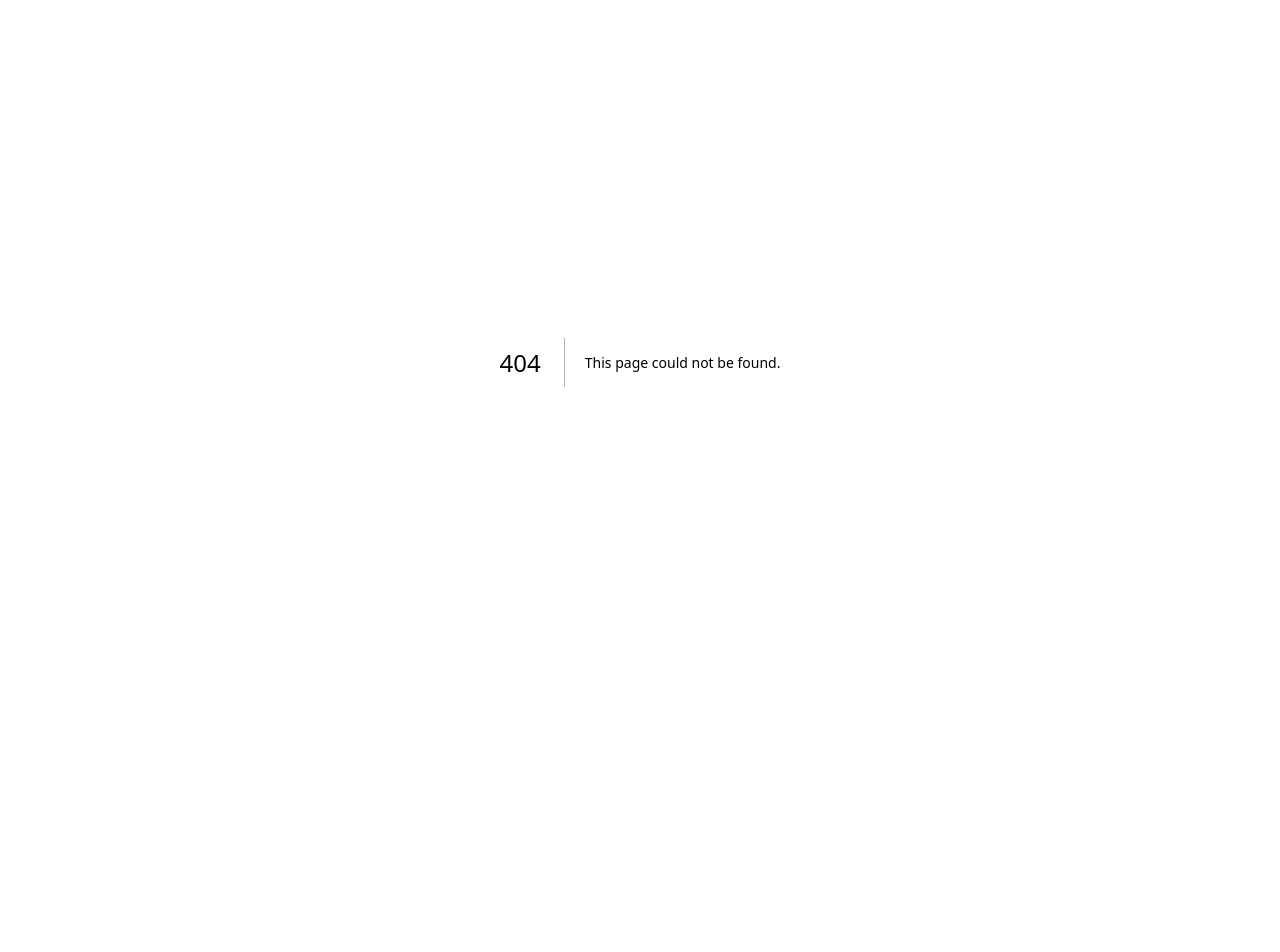
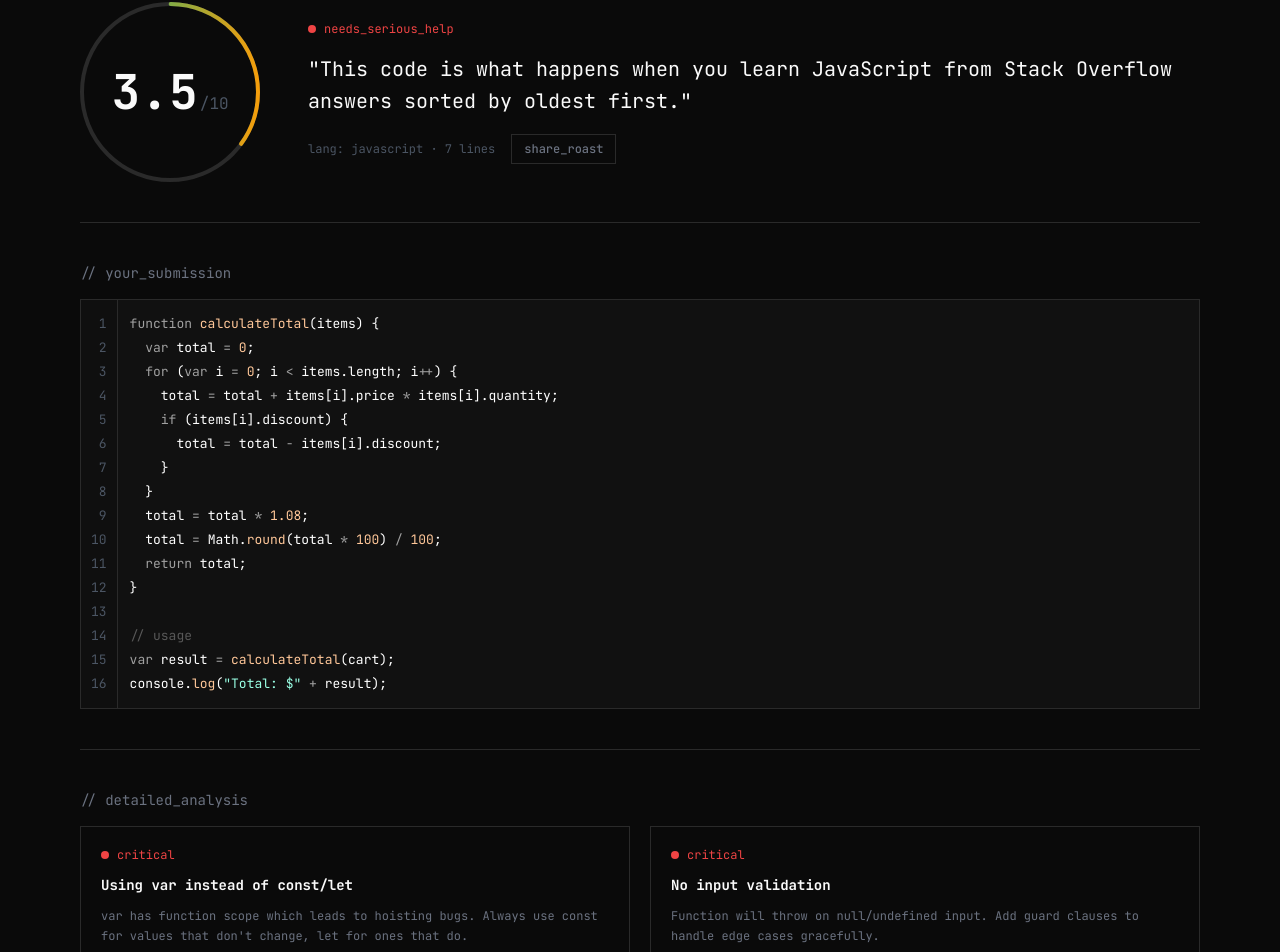
Before and after one commit to leofwingert/devroast, a Next.js app: page /roast/1 in a window 1280 px wide. Before the commit this address had no page. Shown: the part 94-1046 px from the top of the page. Before the commit the page ends 856 px from the top, so only its background shows below. Built offline with nearby package versions, Linux system fonts and the light colour scheme.

Commit message:
feat: add roast result page with score hero, analysis grid, and diff view

```diff
--- /dev/null
+++ b/src/app/roast/[id]/page.tsx
@@ -0,0 +1,304 @@
+import type { Metadata } from "next";
+import { Badge } from "@/components/ui/badge";
+import { Button } from "@/components/ui/button";
+import { Card, CardDescription, CardTitle } from "@/components/ui/card";
+import {
+	CodeBlock,
+	CodeBlockBody,
+	CodeBlockHeader,
+} from "@/components/ui/code-block";
+import { DiffLine } from "@/components/ui/diff-line";
+import { ScoreRing } from "@/components/ui/score-ring";
+
+// ---------------------------------------------------------------------------
+// Static data (will be replaced with DB queries later)
+// ---------------------------------------------------------------------------
+
+const staticRoast = {
+	score: 3.5,
+	verdict: "needs_serious_help" as const,
+	language: "javascript",
+	lineCount: 7,
+	roastComment:
+		'"This code is what happens when you learn JavaScript from Stack Overflow answers sorted by oldest first."',
+	code: `function calculateTotal(items) {
+  var total = 0;
+  for (var i = 0; i < items.length; i++) {
+    total = total + items[i].price * items[i].quantity;
+    if (items[i].discount) {
+      total = total - items[i].discount;
+    }
+  }
+  total = total * 1.08;
+  total = Math.round(total * 100) / 100;
+  return total;
+}
+
+// usage
+var result = calculateTotal(cart);
+console.log("Total: $" + result);`,
+	issues: [
+		{
+			severity: "critical" as const,
+			title: "Using var instead of const/let",
+			description:
+				"var has function scope which leads to hoisting bugs. Always use const for values that don't change, let for ones that do.",
+		},
+		{
+			severity: "critical" as const,
+			title: "No input validation",
+			description:
+				"Function will throw on null/undefined input. Add guard clauses to handle edge cases gracefully.",
+		},
+		{
+			severity: "warning" as const,
+			title: "Hardcoded tax rate",
+			description:
+				"Magic number 1.08 should be a named constant. Makes it easier to update and self-documents the intent.",
+		},
+		{
+			severity: "good" as const,
+			title: "Correct rounding approach",
+			description:
+				"Using Math.round with multiplication is the right pattern for currency. Avoids floating-point display issues.",
+		},
+	],
+	diffHeader: "your_code.js → improved_code.js",
+	diffLines: [
+		{ type: "removed" as const, content: "function calculateTotal(items) {" },
+		{
+			type: "added" as const,
+			content: "const TAX_RATE = 0.08;",
+		},
+		{ type: "added" as const, content: "" },
+		{
+			type: "added" as const,
+			content: "function calculateTotal(items = []) {",
+		},
+		{
+			type: "removed" as const,
+			content: "  var total = 0;",
+		},
+		{
+			type: "added" as const,
+			content: "  const total = items.reduce((sum, item) => {",
+		},
+		{
+			type: "removed" as const,
+			content: "  for (var i = 0; i < items.length; i++) {",
+		},
+		{
+			type: "removed" as const,
+			content: "    total = total + items[i].price * items[i].quantity;",
+		},
+		{
+			type: "removed" as const,
+			content: "    if (items[i].discount) {",
+		},
+		{
+			type: "removed" as const,
+			content: "      total = total - items[i].discount;",
+		},
+		{
+			type: "removed" as const,
+			content: "    }",
+		},
+		{
+			type: "removed" as const,
+			content: "  }",
+		},
+		{
+			type: "added" as const,
+			content: "    const subtotal = item.price * item.quantity;",
+		},
+		{
+			type: "added" as const,
+			content: "    const discount = item.discount ?? 0;",
+		},
+		{
+			type: "added" as const,
+			content: "    return sum + subtotal - discount;",
+		},
+		{
+			type: "added" as const,
+			content: "  }, 0);",
+		},
+		{ type: "context" as const, content: "" },
+		{
+			type: "removed" as const,
+			content: "  total = total * 1.08;",
+		},
+		{
+			type: "removed" as const,
+			content: "  total = Math.round(total * 100) / 100;",
+		},
+		{
+			type: "removed" as const,
+			content: "  return total;",
+		},
+		{
+			type: "added" as const,
+			content: "  return Math.round(total * (1 + TAX_RATE) * 100) / 100;",
+		},
+		{ type: "context" as const, content: "}" },
+	],
+};
+
+const verdictLabels: Record<string, string> = {
+	needs_serious_help: "needs_serious_help",
+	rough_around_the_edges: "rough_around_the_edges",
+	not_terrible: "not_terrible",
+	actually_decent: "actually_decent",
+	solid_code: "solid_code",
+};
+
+// ---------------------------------------------------------------------------
+// Metadata
+// ---------------------------------------------------------------------------
+
+export async function generateMetadata({
+	params,
+}: {
+	params: Promise<{ id: string }>;
+}): Promise<Metadata> {
+	const { id } = await params;
+	return {
+		title: `Roast ${id.slice(0, 8)}… - DevRoast`,
+		description: staticRoast.roastComment,
+		openGraph: {
+			title: `Score: ${staticRoast.score}/10 - DevRoast`,
+			description: staticRoast.roastComment,
+		},
+	};
+}
+
+// ---------------------------------------------------------------------------
+// Page
+// ---------------------------------------------------------------------------
+
+export default async function RoastResultPage({
+	params,
+}: {
+	params: Promise<{ id: string }>;
+}) {
+	await params;
+
+	return (
+		<main className="flex w-full flex-col items-center">
+			<section className="flex w-full max-w-[1280px] flex-col gap-10 px-20 py-10">
+				{/* ── Score Hero ─────────────────────────────────── */}
+				<div className="flex items-center gap-12">
+					<ScoreRing score={staticRoast.score} />
+
+					<div className="flex flex-1 flex-col gap-4">
+						<Badge variant={verdictToBadge(staticRoast.verdict)}>
+							{verdictLabels[staticRoast.verdict]}
+						</Badge>
+
+						<p className="font-mono text-xl leading-relaxed text-text-primary">
+							{staticRoast.roastComment}
+						</p>
+
+						<div className="flex items-center gap-4">
+							<span className="font-mono text-xs text-text-tertiary">
+								lang: {staticRoast.language} &middot; {staticRoast.lineCount}{" "}
+								lines
+							</span>
+
+							<Button variant="ghost" size="sm">
+								share_roast
+							</Button>
+						</div>
+					</div>
+				</div>
+
+				<Divider />
+
+				{/* ── Submitted Code ────────────────────────────── */}
+				<div className="flex flex-col gap-4">
+					<SectionTitle>{"// your_submission"}</SectionTitle>
+
+					<CodeBlock>
+						<CodeBlockBody code={staticRoast.code} language="javascript" />
+					</CodeBlock>
+				</div>
+
+				<Divider />
+
+				{/* ── Detailed Analysis ─────────────────────────── */}
+				<div className="flex flex-col gap-4">
+					<SectionTitle>{"// detailed_analysis"}</SectionTitle>
+
+					<div className="grid grid-cols-2 gap-5">
+						{staticRoast.issues.map((issue) => (
+							<Card key={issue.title}>
+								<Badge variant={issue.severity}>{issue.severity}</Badge>
+								<CardTitle>{issue.title}</CardTitle>
+								<CardDescription className="leading-relaxed">
+									{issue.description}
+								</CardDescription>
+							</Card>
+						))}
+					</div>
+				</div>
+
+				<Divider />
+
+				{/* ── Suggested Fix (Diff) ──────────────────────── */}
+				<div className="flex flex-col gap-4">
+					<SectionTitle>{"// suggested_fix"}</SectionTitle>
+
+					<CodeBlock>
+						<CodeBlockHeader>
+							<span className="font-mono text-xs text-text-secondary">
+								{staticRoast.diffHeader}
+							</span>
+						</CodeBlockHeader>
+						<div>
+							{staticRoast.diffLines.map((line, i) => (
+								<DiffLine
+									key={`diff-${
+										// biome-ignore lint/suspicious/noArrayIndexKey: diff lines are static
+										i
+									}`}
+									type={line.type}
+								>
+									{line.content}
+								</DiffLine>
+							))}
+						</div>
+					</CodeBlock>
+				</div>
+			</section>
+		</main>
+	);
+}
+
+// ---------------------------------------------------------------------------
+// Helpers
+// ---------------------------------------------------------------------------
+
+function verdictToBadge(verdict: string): "critical" | "warning" | "good" {
+	switch (verdict) {
+		case "needs_serious_help":
+			return "critical";
+		case "rough_around_the_edges":
+			return "warning";
+		case "not_terrible":
+			return "warning";
+		case "actually_decent":
+			return "good";
+		case "solid_code":
+			return "good";
+		default:
+			return "warning";
+	}
+}
+
+function SectionTitle({ children }: { children: React.ReactNode }) {
+	return <h2 className="font-mono text-sm text-text-secondary">{children}</h2>;
+}
+
+function Divider() {
+	return <hr className="border-border-primary" />;
+}
```
